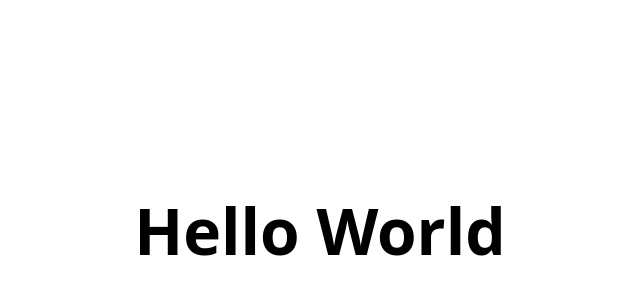
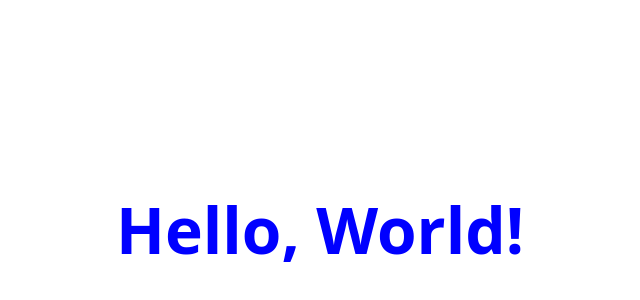
Before and after one commit to raj-iitm/hello-world-demo, a plain HTML site: page index.html in a window 1280 px wide. Shown: the part 170-470 px from the top of the page, without its empty margins (320-960 px from the left). Drawn offline with Linux system fonts and the light colour scheme.

Commit message:
Update index.html for round 2

```diff
--- a/index.html
+++ b/index.html
@@ -1,27 +1,39 @@
-<!doctype html>
+<!DOCTYPE html>
 <html lang="en">
 <head>
-  <meta charset="utf-8" />
-  <meta name="viewport" content="width=device-width, initial-scale=1" />
-  <title>Hello World</title>
+  <meta charset="UTF-8" />
+  <meta name="viewport" content="width=device-width, initial-scale=1.0"/>
+  <title>Hello World - Round 2</title>
   <style>
     html, body {
       height: 100%;
       margin: 0;
+      font-family: system-ui, -apple-system, Segoe UI, Roboto, Ubuntu, Cantarell, Noto Sans, Arial, "Apple Color Emoji", "Segoe UI Emoji", "Segoe UI Symbol", sans-serif;
+      background: #ffffff;
+      color: #1f2937;
     }
-    body {
+    .app {
+      height: 100%;
       display: flex;
-      align-items: center;
-      justify-content: center;
-      font-family: system-ui, -apple-system, "Segoe UI", Roboto, Helvetica, Arial, sans-serif;
+      align-items: center;   /* keep same centered layout */
+      justify-content: center; /* keep same centered layout */
+      padding: 16px;
+      box-sizing: border-box;
+      text-align: center;
     }
-    h1 {
+    .title {
       margin: 0;
-      font-size: clamp(2rem, 6vw, 4rem);
+      /* Improvements in Round 2: larger, bold, and blue */
+      font-size: 64px;       /* larger text */
+      font-weight: 800;      /* bold text */
+      color: blue;           /* changed color to blue */
+      line-height: 1.1;
     }
   </style>
 </head>
 <body>
-  <h1>Hello World</h1>
+  <main class="app">
+    <h1 class="title">Hello, World!</h1>
+  </main>
 </body>
 </html>
```
